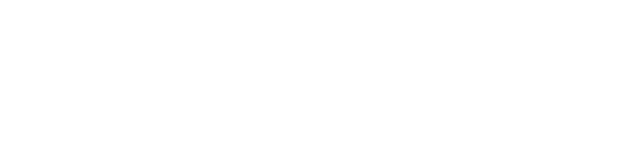
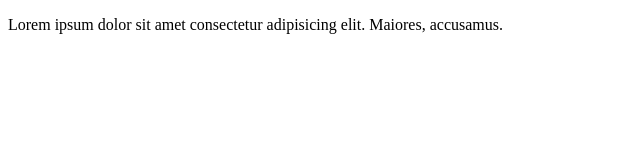
Before and after one commit to pabcec10/test-repositorio, a plain HTML site: page index.html in a window 1280 px wide. Shown: the whole page, without its empty margins (0-640 px from the left). Drawn offline with Linux system fonts and the light colour scheme.

Commit message:
Agregar Div

```diff
--- a/index.html
+++ b/index.html
@@ -7,6 +7,13 @@
     <title>Primera Página</title>
 </head>
 <body>
+    <!-- Div Contenedor 1  -->
+
+    <div class="container">
+        <div class="row">
+            <p>Lorem ipsum dolor sit amet consectetur adipisicing elit. Maiores, accusamus.</p>
+        </div>
+    </div>
 
 </body>
 </html>
```
